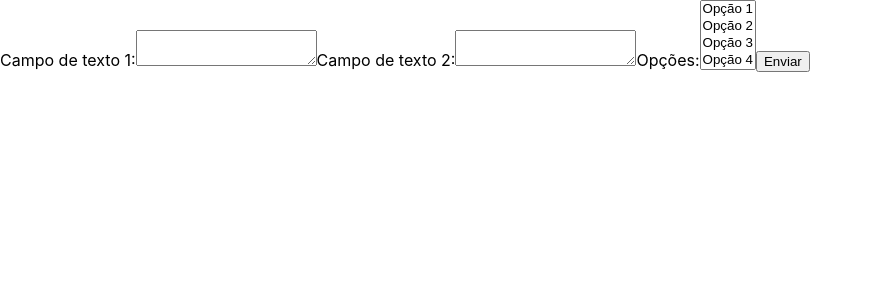
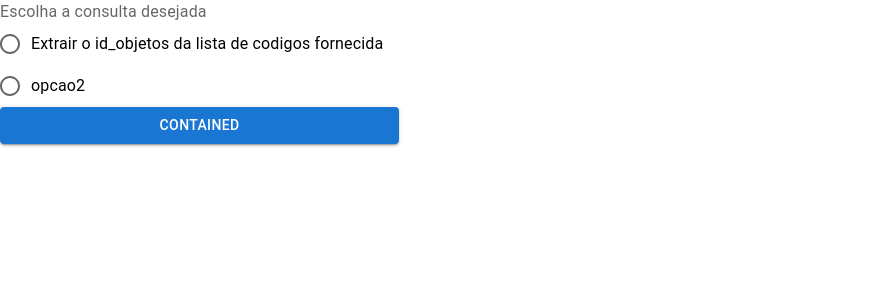
Before and after one commit to 10diieggos/sistema_gestao_entregas, a React (Create React App) app in the folder frontend/: page /sqlconstrutor in a window 1280 px wide. Shown: the top 300 px of the page, without its empty margins (0-873 px from the left). Built offline with nearby package versions, Linux system fonts and the light colour scheme.

Commit message:
Conjunto option Radio
Conjunto retornando a seleção correta

```diff
--- a/frontend/src/components/sqlconstrutor/Formulario.js
+++ b/frontend/src/components/sqlconstrutor/Formulario.js
@@ -1,35 +1,43 @@
 import React from 'react';
+import { FormControl, FormLabel, Radio, RadioGroup, FormControlLabel, Button } from '@mui/material';
 
 class Formulario extends React.Component {
-  handleSubmit(e) {
-    e.preventDefault();
-    const campo1 = document.getElementById('campo1').value;
-    const campo2 = document.getElementById('campo2').value;
-    const opcoes = Array.from(document.getElementById('opcoes').selectedOptions).map(option => option.value);
-    console.log(campo1, campo2, opcoes);
+  constructor(props) {
+    super(props);
+    this.state = {
+      selectedOption: '',
+    };
+    this.handleChange = this.handleChange.bind(this);
+    this.handleSubmit = this.handleSubmit.bind(this);
   }
+
+  handleChange(event) {
+    this.setState({
+      selectedOption: event.target.value,
+    });
+  }
+
+  handleSubmit(event) {
+    event.preventDefault();
+    console.log(this.state.selectedOption);
+  }
+
   render() {
     return (
-      <form>
-        <label>
-          Campo de texto 1:
-          <textarea id="campo1"></textarea>
-        </label>
-        <label>
-          Campo de texto 2:
-          <textarea id="campo2"></textarea>
-        </label>
-        <label>
-          Opções:
-          <select id="opcoes" multiple>
-            <option value="opcao1">Opção 1</option>
-            <option value="opcao2">Opção 2</option>
-            <option value="opcao3">Opção 3</option>
-            <option value="opcao4">Opção 4</option>
-            <option value="opcao5">Opção 5</option>
-          </select>
-        </label>
-        <button type="submit" onClick={this.handleSubmit}>Enviar</button>
+      <form onSubmit={this.handleSubmit}>
+        <FormControl>
+          <FormLabel id="demo-radio-buttons-group-label">Escolha a consulta desejada</FormLabel>
+          <RadioGroup
+            aria-labelledby="demo-radio-buttons-group-label"
+            name="radio-buttons-group"
+            value={this.state.selectedOption}
+            onChange={this.handleChange}
+          >
+            <FormControlLabel value="id_objetos" control={<Radio />} label="Extrair o id_objetos da lista de codigos fornecida" />
+            <FormControlLabel value="opcao2" control={<Radio />} label="opcao2" />
+            <Button variant="contained" type="submit">Contained</Button>
+          </RadioGroup>
+        </FormControl>
       </form>
     );
   }
```
